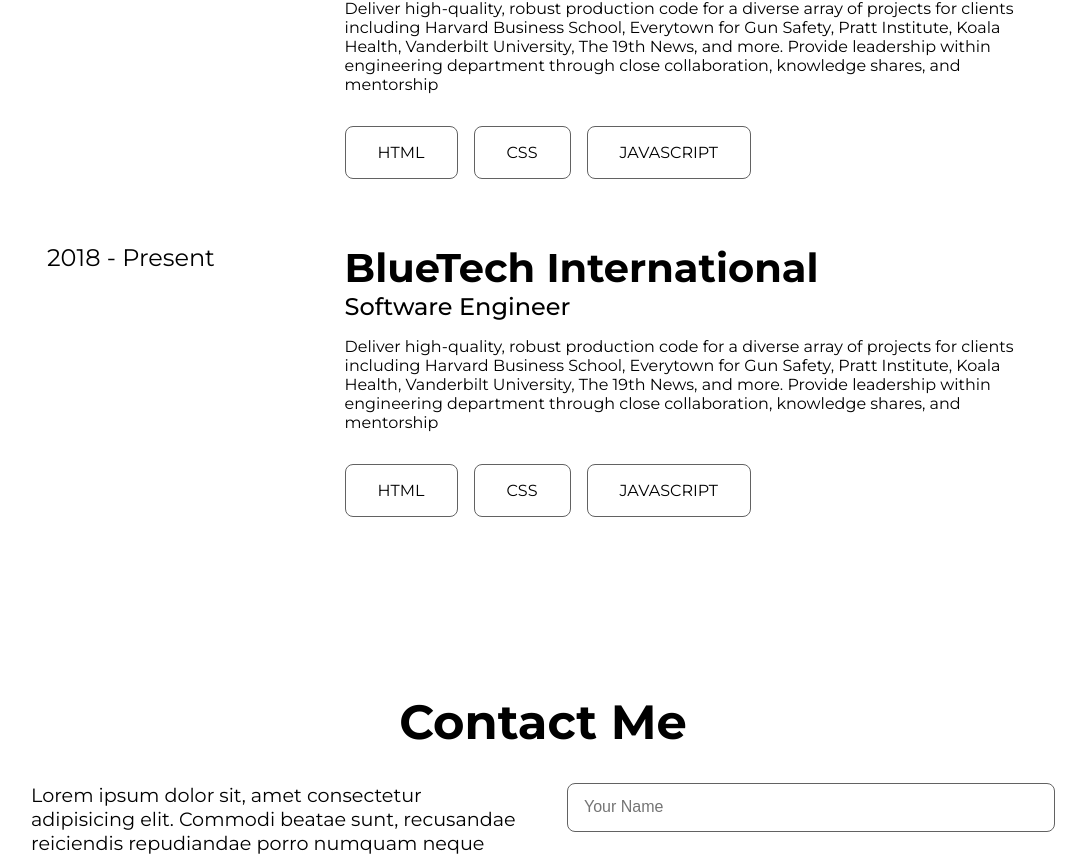
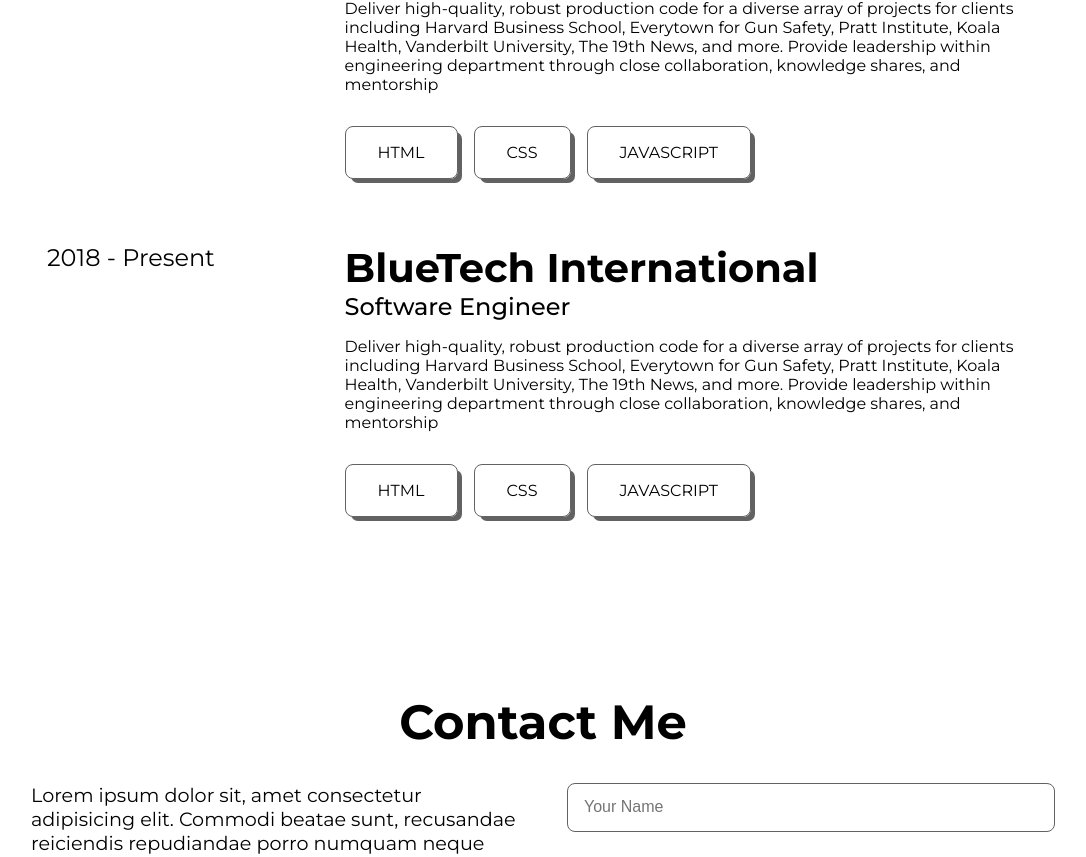
Before and after one commit to alphadev97/Alpha97---Personel-Portfolio, a Next.js app: page / in a window 1280 px wide. Shown: the part 3917-4774 px from the top of the page, without its empty margins (97-1183 px from the left). Built offline with nearby package versions, Linux system fonts and the light colour scheme.

Commit message:
Experience

```diff
--- a/src/components/Experience/experience.module.css
+++ b/src/components/Experience/experience.module.css
@@ -68,6 +68,7 @@
   padding: 1rem 2rem;
   border-radius: 0.5rem;
   border: 1px solid var(--softTextColor);
+  box-shadow: 5px 5px 0 -1px var(--softTextColor);
 }
 
 @media screen and (max-width: 965px) {
```
